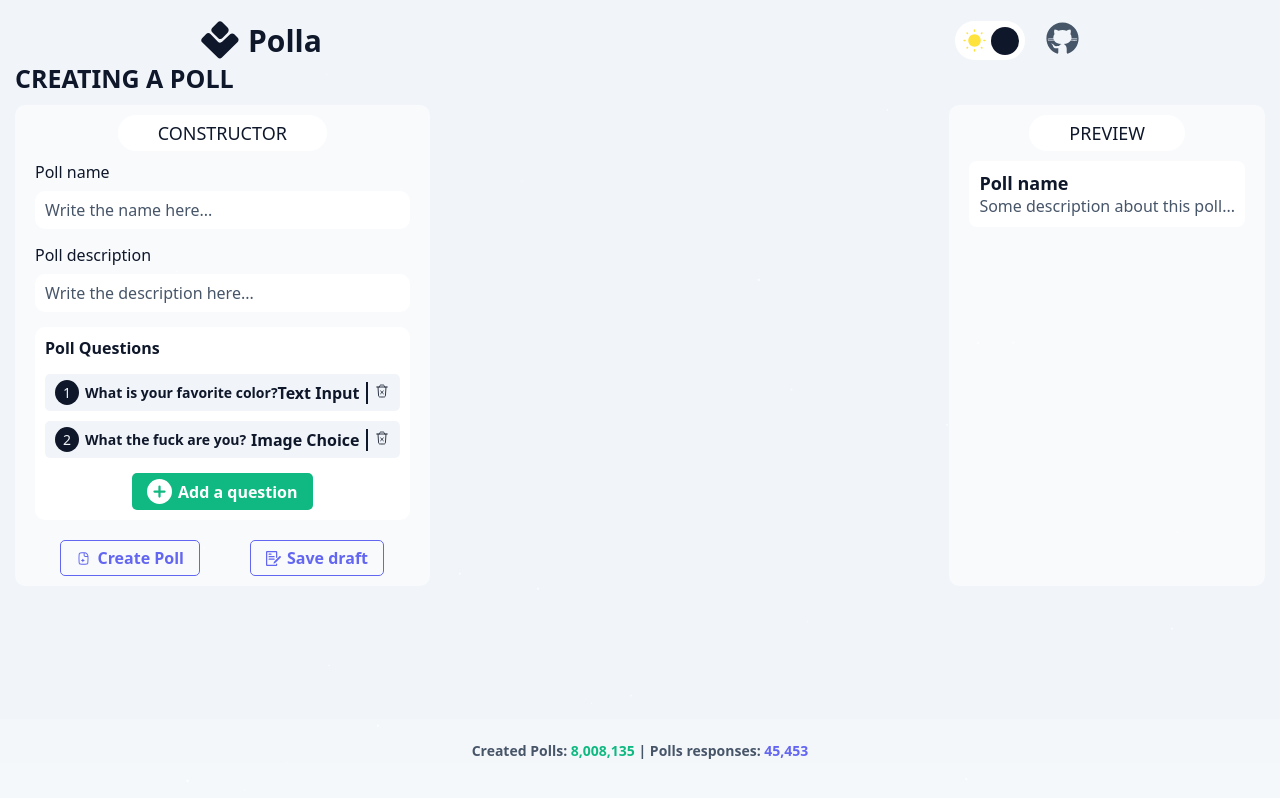
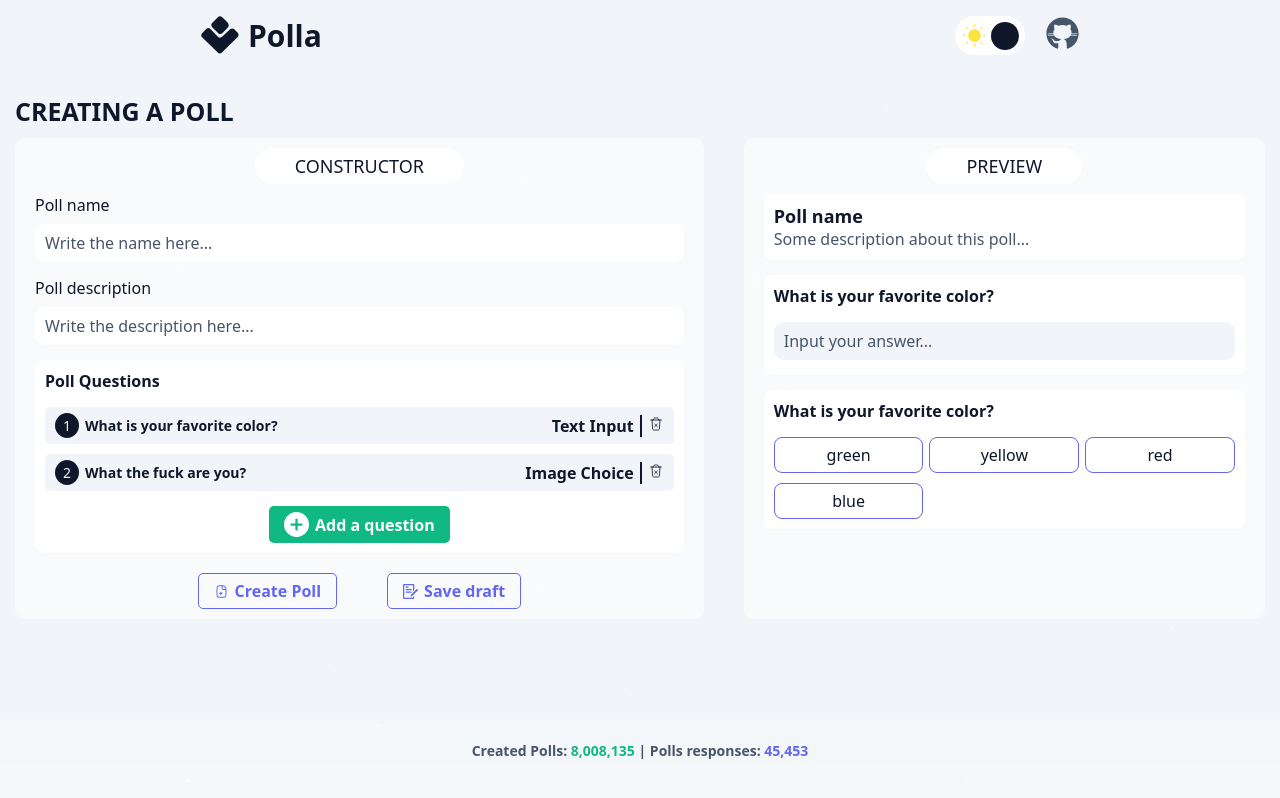
Before and after one commit to DanilaMusaev/Polla-frontend, a Nuxt app: page /create in a window 1280 px wide. Built offline with nearby package versions, Linux system fonts and the light colour scheme.

Commit message:
Fix question-template components

```diff
--- a/app/assets/css/global.css
+++ b/app/assets/css/global.css
@@ -101,6 +101,10 @@
 
 } */
 
+.main-content {
+	margin-top: 30px;
+}
+
 .title-1 {
 	font-weight: 600;
 	font-size: 25px;
--- a/app/assets/css/reset.css
+++ b/app/assets/css/reset.css
@@ -74,6 +74,8 @@
 }
 input:focus,
 input:active,
+textarea:active,
+textarea:focus,
 button:focus,
 button:active {
     outline: none;
--- a/app/components/domain/common/Question.vue
+++ b/app/components/domain/common/Question.vue
@@ -1,9 +1,10 @@
 <script setup lang="ts">
 import type { QuestionFromApi } from '~/api/types/poll.api-type';
 import Text from './questions-types/Text.vue';
+import SingleChoice from './questions-types/SingleChoice.vue';
 
 interface Props {
-    question: QuestionFromApi;
+    question: Omit<QuestionFromApi, 'pollId'>;
     modelValue?: any;
 }
 interface Emits {
@@ -16,7 +17,7 @@
 
 const componentMap = {
     TEXT: Text,
-    SINGLE_CHOICE: Text,
+    SINGLE_CHOICE: SingleChoice,
     MULTIPLE_CHOICE: Text,
     IMAGE_CHOICE: Text,
     RATING: Text,
--- a/app/components/domain/common/questions-types/SingleChoice.vue
+++ b/app/components/domain/common/questions-types/SingleChoice.vue
@@ -2,7 +2,7 @@
 import type { QuestionFromApi } from '~/api/types/poll.api-type';
 
 interface Props {
-    question: QuestionFromApi;
+    question: Omit<QuestionFromApi, 'pollId'>;
     modelValue?: string | number;
 }
 interface Emits {
@@ -19,26 +19,43 @@
 
 <template>
     <div class="question-single-choice">
-        <label
-            v-for="choice in props.question.options"
-            :key="choice.value"
+        <UiQuestionBaseBorderChoice
+            v-for="choice, index in props.question.options"
+            :key="`${index}__${choice}`"
+            :is-selected="modelValue === choice"
             class="choice-label"
+            flex
+            center
         >
             <input
                 type="radio"
                 :name="props.question.id"
                 :value="choice"
                 :checked="modelValue === choice"
-                @change="handleChange(choice.value)"
+                @change="handleChange(choice)"
                 class="choice-input"
             />
             <div class="choice-content">
                 <span class="choice-label-text">{{ choice }}</span>
             </div>
-        </label>
+        </UiQuestionBaseBorderChoice>
     </div>
 </template>
 
 <style scoped>
+.question-single-choice{
+    display: grid;
+    grid-template-columns: repeat(auto-fit, minmax(120px, 1fr));
+    gap: 10px 6px;
+}
 
+.choice-input {
+    display: none;
+    visibility: hidden;
+    pointer-events: none;
+}
+
+.choice-content {
+    padding: 6px 15px;
+}
 </style>
--- a/app/components/domain/common/questions-types/Text.vue
+++ b/app/components/domain/common/questions-types/Text.vue
@@ -2,7 +2,7 @@
 import type { QuestionFromApi } from '~/api/types/poll.api-type';
 
 interface Props {
-    question: QuestionFromApi,
+    question: Omit<QuestionFromApi, 'pollId'>,
     modelValue?: string;
 }
 interface Emits {
@@ -27,7 +27,8 @@
 <style scoped>
 .question-text__textarea {
     padding: 8px 10px;
-    height: 40px;
+    height: 38px;
+    width: 100%;
 
     font-weight: 400;
     font-size: 16px;
--- a/app/components/domain/create/Constructor.vue
+++ b/app/components/domain/create/Constructor.vue
@@ -33,6 +33,7 @@
 
 <style scoped>
 .constructor {
+    flex-grow: 4;
     padding: 10px 20px;
 
     border-radius: 10px;
--- a/app/components/domain/create/Preview.vue
+++ b/app/components/domain/create/Preview.vue
@@ -1,5 +1,12 @@
 <script setup lang="ts">
+const answers = reactive({
+    single: ''
+})
 
+const onQuestionChange = (value: any) => {
+    console.log('WORKING, new value:', value);
+    answers.single = value;
+}
 </script>
 
 <template>
@@ -9,12 +16,17 @@
             <p class="preview__name">Poll name</p>
             <p class="preview__desc">Some description about this poll...</p>
         </div>
+        <div class="preview__questions-list">
+            <DomainCommonQuestion :question="{id: '1314sdaf234', type: 'TEXT', text: 'What is your favorite color?', order: 1}" />
+            <DomainCommonQuestion :question="{id: '124141', type: 'SINGLE_CHOICE', text: 'What is your favorite color?', order: 2, options: ['green', 'yellow', 'red', 'blue']}" :model-value="answers.single" @update:model-value="onQuestionChange" />
+        </div>
     </div>
 </template>
 
 
 <style scoped>
 .preview {
+    flex-grow: 3;
     padding: 10px 20px;
 
     border-radius: 10px;
@@ -26,6 +38,7 @@
 }
 
 .preview__name-desc-wrapper {
+    margin-bottom: 15px;
     padding: 10px;
 
     border-radius: 8px;
@@ -43,4 +56,10 @@
     font-size: 16px;
     color: var(--text-secondary);
 }
+
+.preview__questions-list {
+    display: flex;
+    flex-direction: column;
+    gap: 15px;
+}
 </style>
--- a/app/components/layout/Header.vue
+++ b/app/components/layout/Header.vue
@@ -25,8 +25,7 @@
 
 <style scoped>
 .header {
-    padding: 0 200px;
-    padding-top: 20px;
+    padding: 15px 200px 8px;
 }
 
 .header__inner {
--- /dev/null
+++ b/app/components/ui/question/BaseBorderChoice.vue
@@ -0,0 +1,82 @@
+<script setup lang="ts">
+interface Props {
+    isSelected: boolean;
+    flex?: boolean;
+    column?: boolean;
+    center?: boolean;
+}
+
+const props = defineProps<Props>();
+</script>
+
+<template>
+    <label
+        class="question-elem__border"
+        :class="{
+            selected: props.isSelected,
+            flex: props.flex,
+            column: props.column,
+            center: props.center
+        }"
+    >
+        <span class="question-elem__check-mark">
+            <IconsSvgIcon name="check-mark" class="question-icon__check-mark" />
+        </span>
+        <slot></slot>
+    </label>
+</template>
+
+<style scoped>
+.question-elem__border {
+    position: relative;
+    border: 1px solid var(--primary);
+    border-radius: 8px;
+
+    transition: border-color 0.2s ease;
+}
+
+.question-elem__border.flex {
+    display: flex;
+}
+.question-elem__border.column {
+    flex-direction: column;
+}
+.question-elem__border.center {
+    justify-content: center;
+}
+
+.question-elem__border.selected {
+    border: 1px solid var(--secondary);
+}
+
+.question-elem__check-mark {
+    display: flex;
+    align-items: center;
+    justify-content: center;
+
+    position: absolute;
+    top: -5px;
+    right: -5px;
+
+    width: 15px;
+    height: 15px;
+
+    background-color: var(--secondary);
+    border-radius: 50%;
+
+    opacity: 0;
+    transform: scale(0);
+    transition: transform 0.2s ease, opacity 0.2s ease;
+}
+
+.question-elem__border.selected .question-elem__check-mark {
+    opacity: 1;
+    transform: scale(1);
+}
+
+.question-icon__check-mark {
+    width: 9px;
+    height: 9px;
+    fill: var(--text-primary);
+}
+</style>
--- a/app/pages/create.vue
+++ b/app/pages/create.vue
@@ -1,7 +1,7 @@
 <script setup lang="ts"></script>
 
 <template>
-    <div class="create-poll">
+    <div class="create-poll main-content">
         <LayoutContainer>
             <h2 class="title-1 create-poll__title">Creating a poll</h2>
             <main class="create-poll__main-frames">
```
